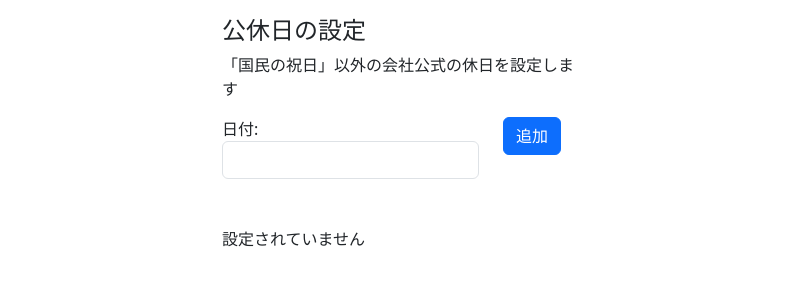
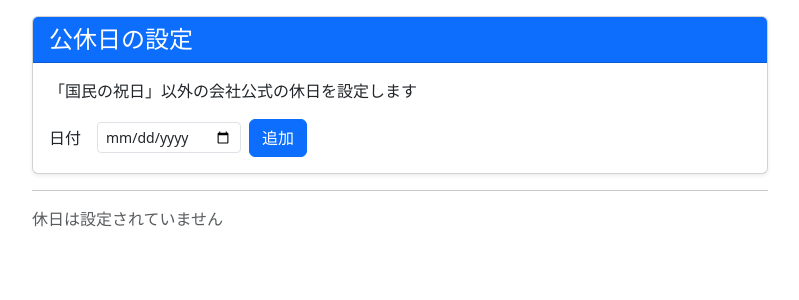
Before and after one commit to tatamyiwathy/sao, a Django app: page /sao/holiday_settings/ in a window 1280 px wide. Shown: the part 56-356 px from the top of the page, without its empty margins (240-1039 px from the left). Run offline with Django 3.2, Linux system fonts and the light colour scheme; the visitor is signed in with stand-in values (Sample User, id 1); data that the repository does not hold is empty; some libraries are stand-ins or nearby versions.

Commit message:
Refactor: Improve holiday settings form UI and date input
Updated RegisterHolidayForm to use a date input type for better UX. Refactored holiday_settings.html to use Bootstrap cards, improved layout, and enhanced table styling for holiday list. Minor formatting adjustment in holiday_settings view.

```diff
--- a/sao/forms.py
+++ b/sao/forms.py
@@ -289,7 +289,12 @@ class RegisterHolidayForm(forms.ModelForm):
     class Meta:
         model = Holiday
         fields = ["date"]
-        widgets = {"date": forms.DateInput(attrs={"class": "form-control"})}
+        widgets = {
+            "date": forms.DateInput(attrs={
+                "type": "date",
+                "class": "form-control"
+            })
+        }
         labels = {"date": "日付"}
 
     def clean(self):
--- a/sao/views.py
+++ b/sao/views.py
@@ -891,7 +891,8 @@ def holiday_settings(request):
         form = forms.RegisterHolidayForm()
     holidays = models.Holiday.objects.all().order_by("date")
     return render(
-        request, "sao/holiday_settings.html", {"form": form, "holidays": holidays}
+        request, "sao/holiday_settings.html",
+            {"form": form, "holidays": holidays}
     )
 
 
--- a/templates/sao/holiday_settings.html
+++ b/templates/sao/holiday_settings.html
@@ -20,66 +20,64 @@
 
 
 <div class="container">
-    <div class="row mt-3">
-
-        <div class="col"></div>
-
-        <div class="col">
-
-            <div class="page-header">
-                <h4>
-                    公休日の設定
-                </h4>
+    <div class="row mt-3 justify-content-center">
+        <div class="col-md-8">
+            <div class="card shadow-sm">
+                <div class="card-header bg-primary text-white">
+                    <h4 class="mb-0">公休日の設定</h4>
                 </div>
-
-            <div>
-                「国民の祝日」以外の会社公式の休日を設定します
-            </div>
-
-            <div>
+                <div class="card-body">
+                    <p class="card-text">「国民の祝日」以外の会社公式の休日を設定します</p>
                     {% if form.message %}
                         <div class="alert alert-danger" role="alert">
                             {{form.message}}
                         </div>
                     {% endif %}
+
+                    <form class="form" method='POST' action={% url 'sao:holiday_settings' %}>
+    <div class="d-flex align-items-center mt-3 gap-2">
+                            {% csrf_token %}
+                            <label for="id_date" class="form-label mb-0 me-2">日付</label>
+                            {{ form.date|add_class:"form-control-sm w-auto" }}
+                            <button class="btn btn-primary" type="submit">追加</button>
+                        </div>
+                    </form>
+
                 </div>
 
-            <form class="form" method='POST' action={% url 'sao:holiday_settings' %}>
-                <div class="row mt-3">
-                    {% csrf_token %}
-                    <div class="col col-auto">
-                        {{ form }}
+
             </div>
-                    <div class="col col-auto">
-                        <button class="btn btn-primary" type="submit" />追加</button>
-                    </div>
-                </div>
-            </form>
-            <br>
-            <br>
 
+
+            <hr>
             {% if holidays %}
-            <table class="table table-striped">
+                <table class="table table-striped mt-3">
+                    <thead>
                         <tr>
                             <th>公休日</th>
                             <th></th>
                         </tr>
+                    </thead>
+                    <tbody>
                         {% for h in holidays %}
                         <tr>
                             <td>{{h.holiday}}</td>
-                    <td><a onclick="jump(this); return false;" class=""
-                            href="{% url 'sao:holiday_settings' %}?del={{h.id}}">削除</a></td>
+                            <td>
+                                <a onclick="jump(this); return false;" class="btn btn-sm btn-danger"
+                                    href="{% url 'sao:holiday_settings' %}?del={{h.id}}">削除</a>
+                            </td>
                         </tr>
-
                         {% endfor %}
+                    </tbody>
                 </table>
             {% else %}
-                設定されていません
+                <div class="text-muted">休日は設定されていません</div>
             {% endif %}
-        </div>
-        <div class="col"></div>
+
         </div>
     </div>
+</div>
+
 {% endblock %}
 
 
```
Lines whose indentation alone changed are shown as unchanged.
